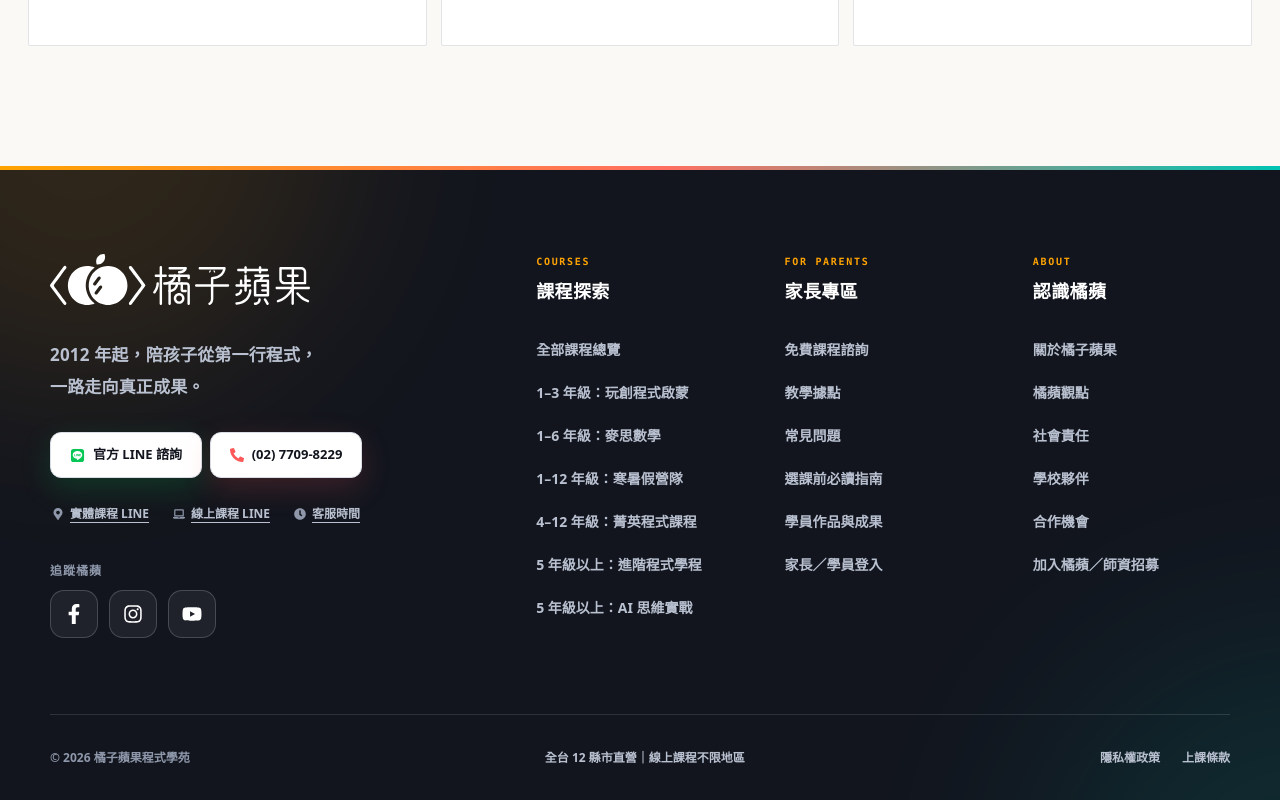
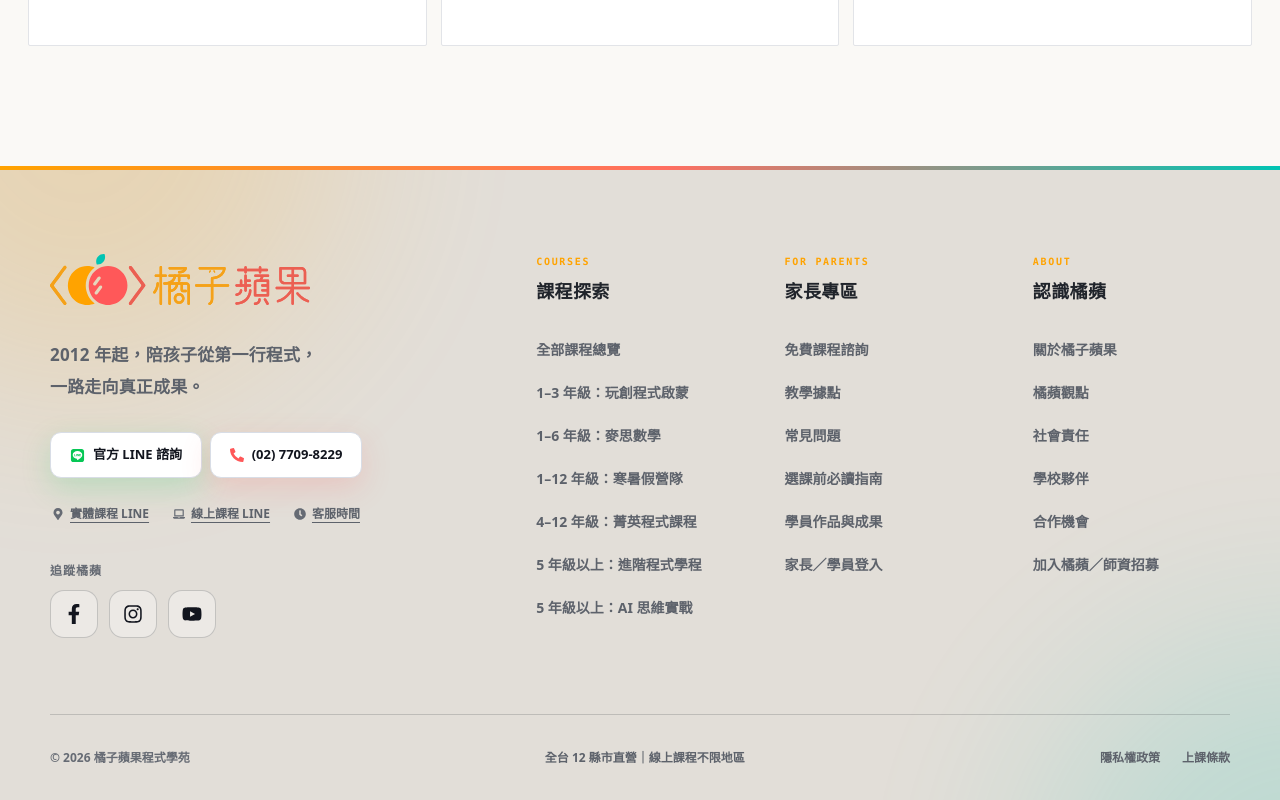
Before and after one commit to poshlin/oa-footer-prototype, a Next.js app: page / in a window 1280 px wide. Shown: the part 1250-2050 px from the top of the page. Built offline with nearby package versions, Linux system fonts and the light colour scheme.

Commit message:
Use warm gray footer palette

```diff
--- a/app/globals.css
+++ b/app/globals.css
@@ -707,10 +707,14 @@ summary:focus-visible {
 }
 
 .site-footer {
+  --footer-text: #20242b;
+  --footer-muted: #5d626b;
+  --footer-dim: #666b74;
+  --footer-line: rgba(32, 36, 43, 0.18);
   position: relative;
   overflow: hidden;
   color: var(--footer-text);
-  background: var(--ink);
+  background: #e2ded8;
   isolation: isolate;
 }
 
@@ -726,8 +730,8 @@ summary:focus-visible {
   position: absolute;
   z-index: -2;
   inset: 0;
-  opacity: 0.2;
-  background-image: radial-gradient(rgba(255,255,255,0.18) 0.7px, transparent 0.7px);
+  opacity: 0.22;
+  background-image: radial-gradient(rgba(32, 36, 43, 0.2) 0.7px, transparent 0.7px);
   background-size: 22px 22px;
   mask-image: linear-gradient(to bottom, black, transparent 66%);
   content: "";
@@ -740,7 +744,7 @@ summary:focus-visible {
   height: 520px;
   border-radius: 50%;
   filter: blur(100px);
-  opacity: 0.12;
+  opacity: 0.16;
   pointer-events: none;
 }
 
@@ -893,7 +897,7 @@ summary:focus-visible {
 
 .footer-tools a:hover,
 .footer-tools button:hover {
-  color: #fff;
+  color: var(--ink);
 }
 
 .footer-tools a:hover svg,
@@ -923,10 +927,10 @@ summary:focus-visible {
   height: 48px;
   display: grid;
   place-items: center;
-  border: 1px solid rgba(255,255,255,0.18);
+  border: 1px solid rgba(32, 36, 43, 0.2);
   border-radius: 14px;
-  color: #fff;
-  background: rgba(255,255,255,0.06);
+  color: var(--ink);
+  background: rgba(255,255,255,0.34);
   font-size: 20px;
   text-decoration: none;
   transition: transform 180ms ease, color 180ms ease, background-color 180ms ease, border-color 180ms ease;
@@ -935,7 +939,7 @@ summary:focus-visible {
 .social-link:hover {
   transform: translateY(-3px);
   color: var(--ink);
-  border-color: transparent;
+  border-color: rgba(32, 36, 43, 0.08);
   background: #fff;
 }
 
@@ -980,7 +984,7 @@ summary:focus-visible {
 }
 
 .footer-group summary strong {
-  color: #fff;
+  color: var(--footer-text);
   font-size: 18px;
   font-weight: 800;
   letter-spacing: 0.02em;
@@ -1023,7 +1027,7 @@ summary:focus-visible {
 }
 
 .footer-group li a:hover {
-  color: #fff;
+  color: var(--ink);
   transform: translateX(2px);
 }
 
@@ -1070,7 +1074,7 @@ summary:focus-visible {
 }
 
 .footer-bottom a:hover {
-  color: #fff;
+  color: var(--ink);
 }
 
 body:has(dialog[open]) {
--- a/app/page.tsx
+++ b/app/page.tsx
@@ -482,7 +482,7 @@ export default function Home() {
           <section className="brand-column" aria-label="橘子蘋果聯絡資訊">
             <a className="footer-logo" href="https://orangeapple.co/" aria-label="橘子蘋果程式學苑首頁">
               <Image
-                src="/logo-2023-white.svg"
+                src="/logo-2023-color.svg"
                 alt="橘子蘋果程式學苑"
                 width={280}
                 height={66}
```
